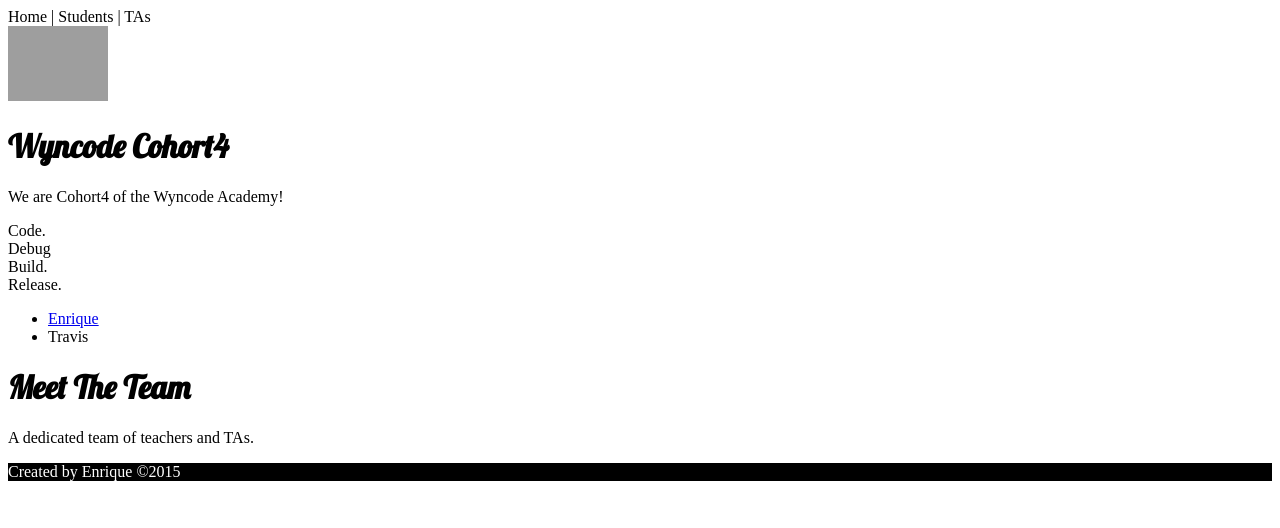
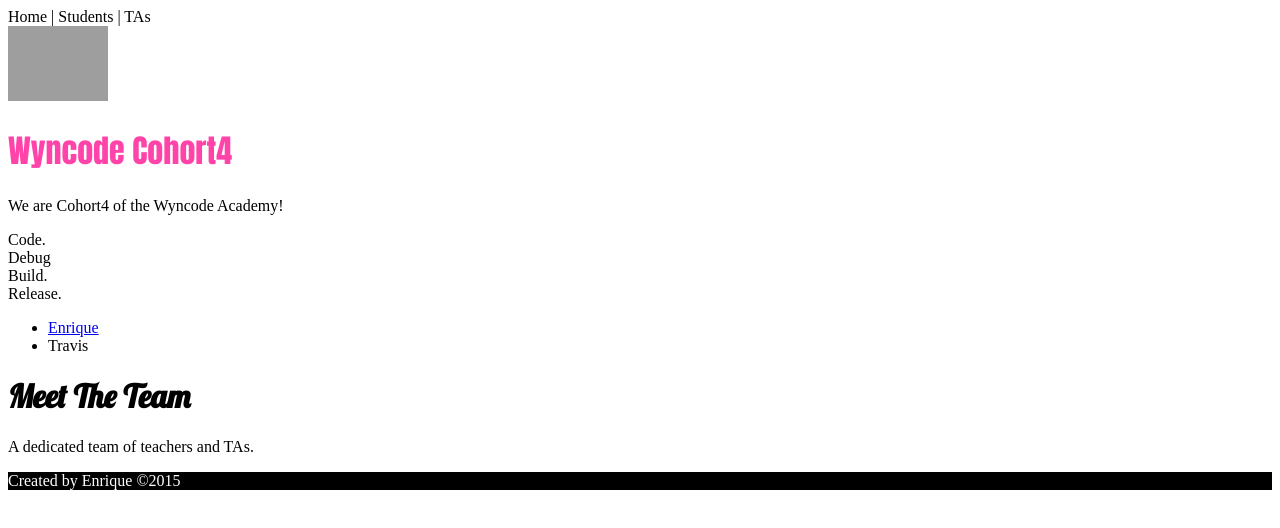
Before and after one commit to EQcoder84/gh-branch, a plain HTML site: page index.html in a window 1280 px wide. Drawn offline with Linux system fonts and the light colour scheme; grey boxes are pictures that could not be loaded.

Commit message:
Update style.css

```diff
--- a/styles/style.css
+++ b/styles/style.css
@@ -1,12 +1,13 @@
 body {
 font-famliy: sans-serif;
+}
+
+#title{
+  color:rgba(255,20,147,0.8);
+  font-family: Impact,sans-serif;
 }
 
 
 h1 {
   font-family:'Lobster', cursive;
 }
-
-#id {
-  color:rgba(255,20,147,0.8);
-}
```
